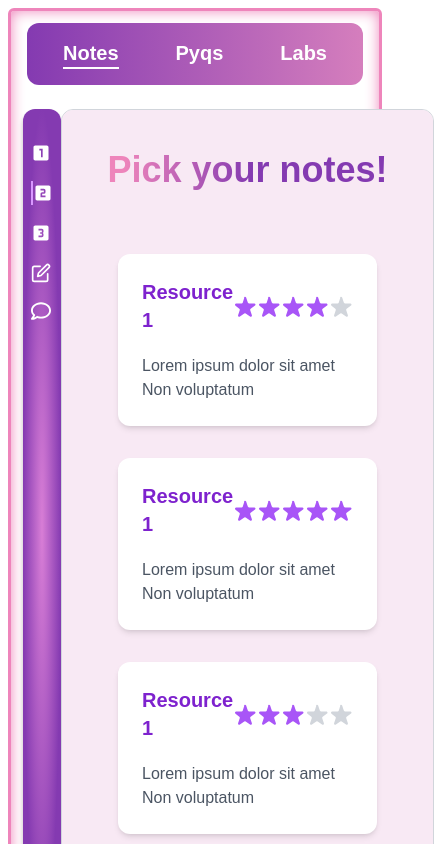
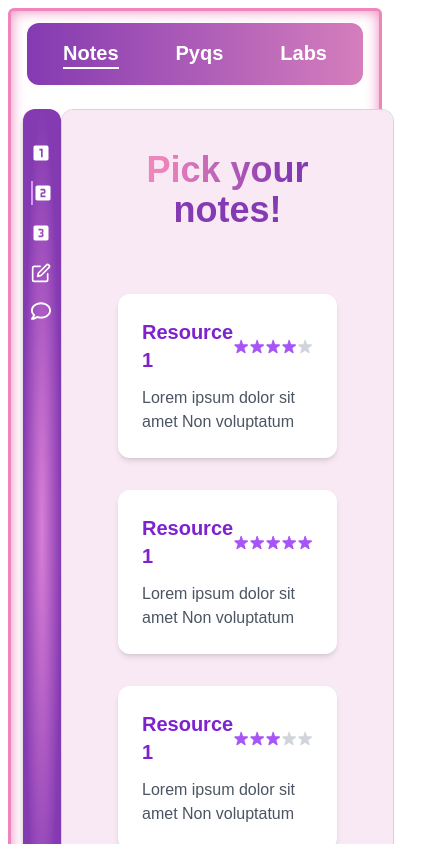
Before and after one commit to Soumyadipmaity1/k-prep, a Next.js app: page /cse-notes/2nd-year/3rdSem/subject1 in a window 390 px wide. Shown: the top 844 px of the page, 434 px wide, since content can reach past the window. Built offline with nearby package versions, Linux system fonts and the light colour scheme; a web font is replaced by a local one.

Commit message:
refactor: Update Subject1Notes component styling and responsiveness

```diff
--- a/src/components/Resource1stYear/ResourceSchemeA/Subject1Notes.tsx
+++ b/src/components/Resource1stYear/ResourceSchemeA/Subject1Notes.tsx
@@ -20,15 +20,15 @@ const Subject1Notes: React.FC = () => {
   return (
     <div className="flex flex-wrap items-center justify-center py-2">
       {resources.map((resource, index) => (
-        <div key={index} className="max-w-sm p-6 m-4 bg-white rounded-xl shadow-md">
-            <div className="flex items-center justify-between mb-5">
+        <div key={index} className="sm:max-w-sm p-6 m-4 bg-white rounded-xl shadow-md">
+            <div className="flex items-center justify-between mb-3 sm:mb-5">
             <h2 className="text-xl font-bold text-purple-700">{resource.title}</h2>
           <div className="flex ">
             {[...Array(5)].map((_, i) => (
               <svg
                 key={i}
                 xmlns="http://www.w3.org/2000/svg"
-                className={`w-6 h-6 ${i < resource.rating ? 'text-purple-500' : 'text-gray-300'}`}
+                className={`sm:w-6 sm:h-6 w-4 ${i < resource.rating ? 'text-purple-500' : 'text-gray-300'}`}
                 viewBox="0 0 20 20"
                 fill="currentColor"
               >
```
